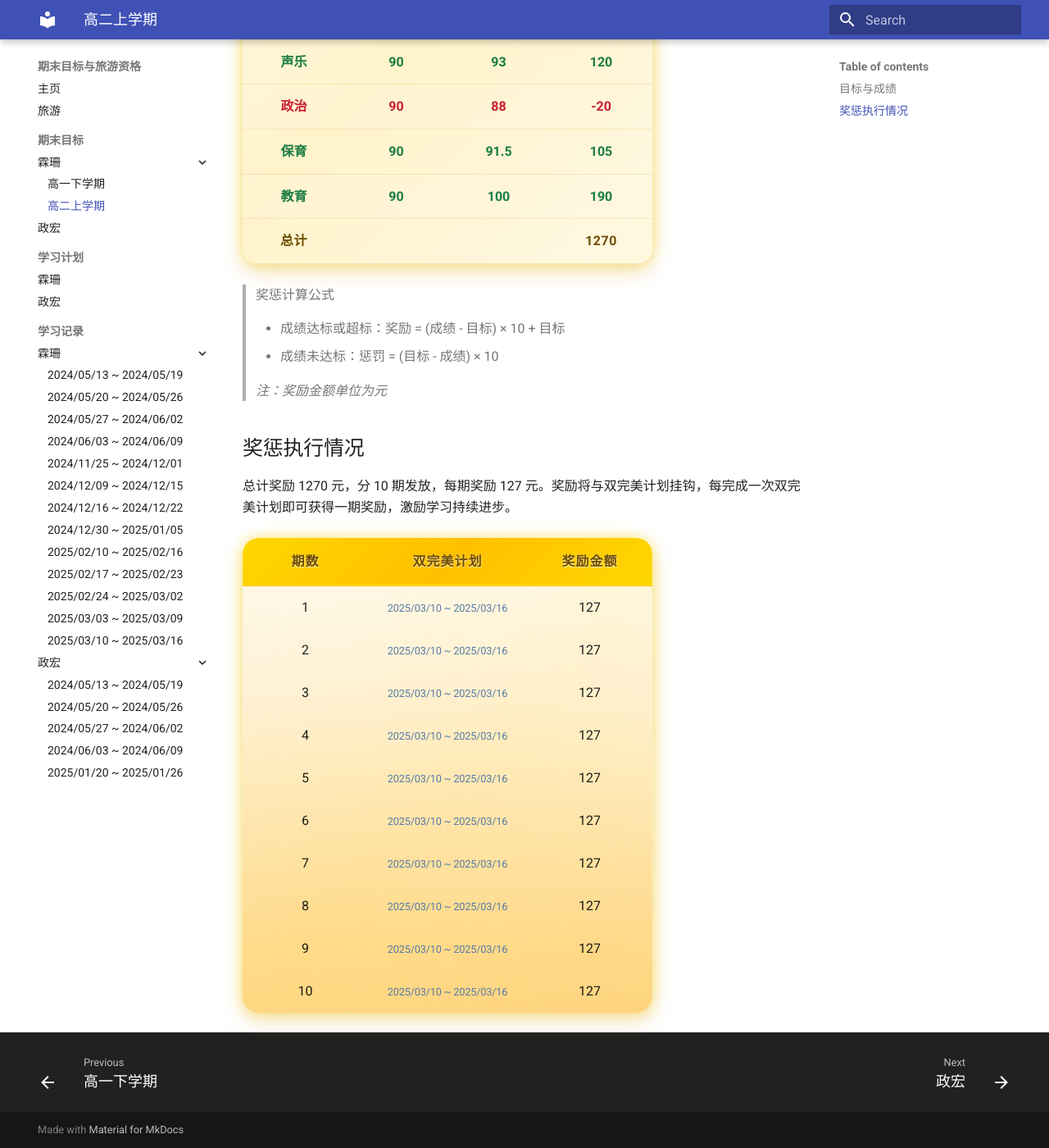
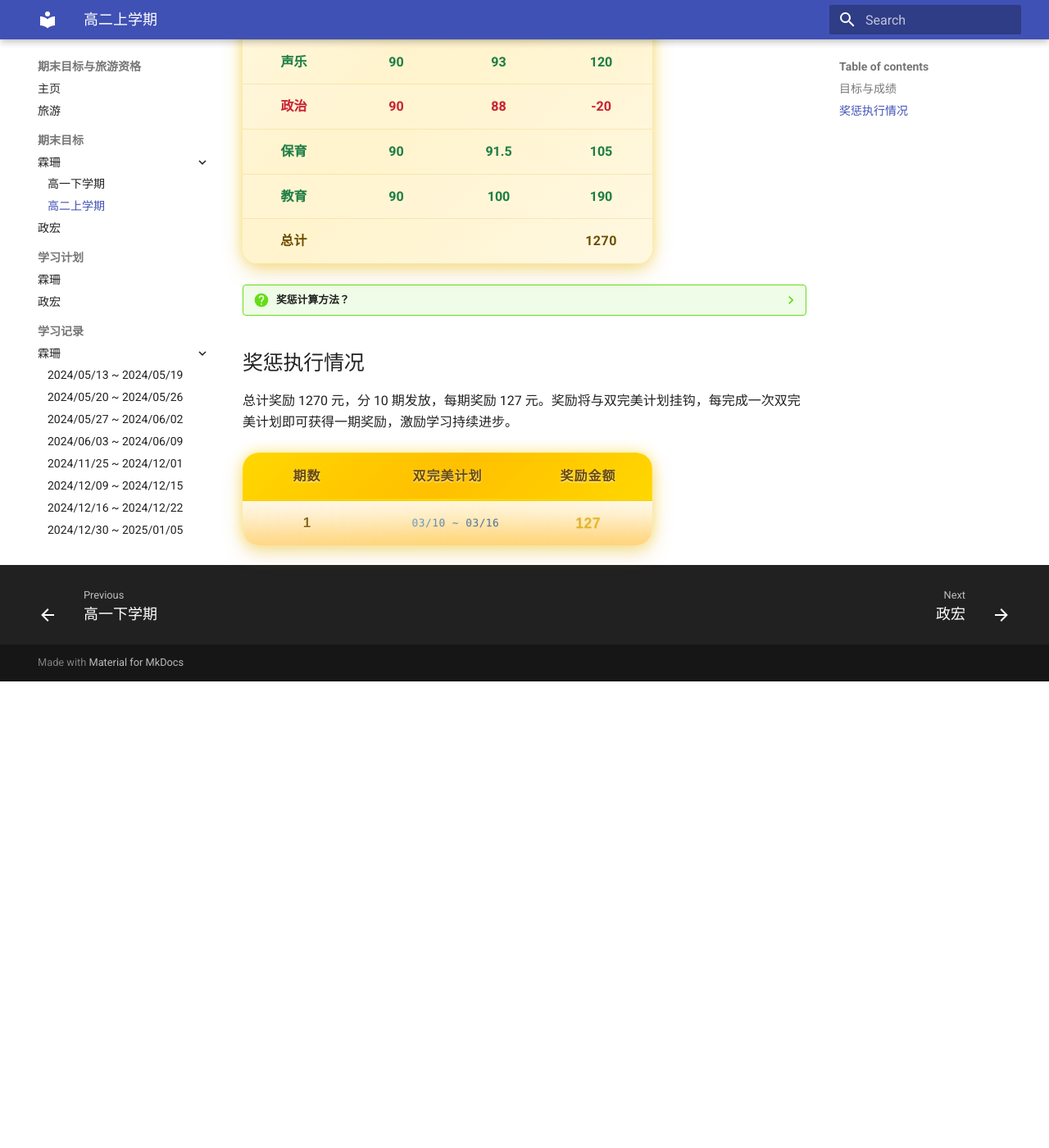
Before and after one commit to Flash-LHR/goal_and_vocation, an MkDocs documentation site: the page built from docs/study_goal/ls/grade11_s1.md, in a window 1280 px wide and 1400 px high, scrolled down 621 px. Shown: the whole window at 82% size. Built offline with MkDocs 1.6.1 and Material for MkDocs 9.7.7, drawn with Linux system fonts in a browser that asks for light colours; after the commit the page ends 1452 px from its top, so only the background shows below that; some of the changed lines change nothing that is shown.

Commit message:
beatiful

```diff
--- a/docs/study_goal/ls/grade11_s1.md
+++ b/docs/study_goal/ls/grade11_s1.md
@@ -291,11 +291,119 @@
   z-index: 4;
 }
 
-/* 添加时间文本样式 - 缩小日期字号 */
+/* 已有的时间文本样式 */
+.reward-table tr td:nth-child(2) a {
+  font-size: 0.85em;
+  letter-spacing: -0.2px;
+  color: #5a7ca8;
+}
+
+/* 美化第二个表格文字 */
+/* 期数样式 */
+.reward-table tr td:first-child {
+  font-family: 'Arial', sans-serif;
+  font-weight: 600;
+  color: #8e6b16;
+  text-shadow: 0 1px 1px rgba(255, 255, 255, 0.7);
+  font-size: 1.05em;
+}
+
+/* 时间范围样式优化 */
+.reward-table tr td:nth-child(2) a {
+  font-size: 1.0em;
+  font-family: 'Consolas', monospace;
+  background: linear-gradient(45deg, #4d6b96, #6d8cb8);
+  -webkit-background-clip: text;
+  background-clip: text;
+  color: transparent;
+  text-shadow: 0px 0px 1px rgba(255, 255, 255, 0.2);
+  letter-spacing: 0.5px;
+  font-weight: 500;
+  padding: 2px 4px;
+  position: relative;
+}
+
+/* 添加小图标效果 */
+.reward-table tr td:nth-child(2) a:before {
+  content: "📅";
+  font-size: 0.9em;
+  margin-right: 5px;
+  opacity: 0.8;
+  text-shadow: none;
+}
+
+/* 时间范围样式优化 - 更丰富多彩的渐变色彩 */
 .reward-table tr td:nth-child(2) a {
   font-size: 0.80em;
-  letter-spacing: -0.2px;
-  color: #5a7ca8;
+  font-family: 'Consolas', monospace;
+  background: linear-gradient(to right,
+    #5170a3 0%,
+    #6a93c5 25%,
+    #7cc5f0 50%,
+    #6a93c5 75%,
+    #5170a3 100%);
+  background-size: 200% auto;
+  -webkit-background-clip: text;
+  background-clip: text;
+  color: transparent;
+  text-shadow: 0 1px 2px rgba(0, 0, 0, 0.05);
+  letter-spacing: 0.5px;
+  font-weight: 500;
+  /* padding: 3px 6px; */
+  border-radius: 4px;
+  position: relative;
+  display: inline-block;
+  animation: shimmer-date 4s linear infinite;
+  transition: all 0.3s ease;
+  position: relative;
+  z-index: 5;
+}
+
+/* 添加日期背景和边框 */
+.reward-table tr td:nth-child(2) a:after {
+  content: '';
+  position: absolute;
+  top: 0;
+  left: 0;
+  right: 0;
+  bottom: 0;
+  background: linear-gradient(135deg, rgba(255, 255, 255, 0.12), rgba(255, 255, 255, 0.03));
+  border: 1px solid rgba(255, 255, 255, 0.2);
+  border-radius: 4px;
+  z-index: -1;
+  box-shadow: 0 1px 3px rgba(0, 0, 0, 0.05);
+  transition: all 0.3s ease;
+}
+
+/* 鼠标悬停效果改进 */
+.reward-table tr td:nth-child(2) a:hover {
+  background-position: right center;
+  transform: scale(1.05);
+}
+
+.reward-table tr td:nth-child(2) a:hover:after {
+  box-shadow: 0 2px 8px rgba(0, 107, 255, 0.15);
+  border-color: rgba(255, 255, 255, 0.4);
+}
+
+/* 日期背景动画 */
+@keyframes shimmer-date {
+  0% { background-position: 0% center; }
+  100% { background-position: 200% center; }
+}
+
+/* 奖励金额样式 */
+.reward-table tr td:last-child {
+  font-family: 'Arial', sans-serif;
+  font-weight: 700;
+  background: linear-gradient(to right, #d4af37, #f9d423);
+  -webkit-background-clip: text;
+  background-clip: text;
+  color: transparent;
+  text-shadow: 0px 1px 1px rgba(205, 127, 50, 0.2);
+  letter-spacing: 0.5px;
+  font-size: 1.1em;
+  position: relative;
 }
 </style>
 
@@ -380,12 +488,12 @@
   </tbody>
 </table>
 
-> 奖惩计算公式
->
-> - 成绩达标或超标：奖励 = (成绩 - 目标) × 10 + 目标
-> - 成绩未达标：惩罚 = (目标 - 成绩) × 10
->
-> *注：奖励金额单位为元*
+??? Question "奖惩计算方法？"
+
+    - 成绩达标或超标：奖励 = (成绩 - 目标) × 10 + 目标
+    - 成绩未达标：惩罚 = (目标 - 成绩) × 10
+
+    *注：奖励金额单位为元*
 
 ## 奖惩执行情况
 
@@ -402,52 +510,7 @@
   <tbody class="reward-table">
     <tr>
       <td class="cell">1</td>
-      <td class="cell"><a href="../../../study_record/ls/20250310_20250316/">2025/03/10 ~ 2025/03/16</a></td>
-      <td class="cell">127</td>
-    </tr>
-    <tr>
-      <td class="cell">2</td>
-      <td class="cell"><a href="../../../study_record/ls/20250310_20250316/">2025/03/10 ~ 2025/03/16</a></td>
-      <td class="cell">127</td>
-    </tr>
-    <tr>
-      <td class="cell">3</td>
-      <td class="cell"><a href="../../../study_record/ls/20250310_20250316/">2025/03/10 ~ 2025/03/16</a></td>
-      <td class="cell">127</td>
-    </tr>
-    <tr>
-      <td class="cell">4</td>
-      <td class="cell"><a href="../../../study_record/ls/20250310_20250316/">2025/03/10 ~ 2025/03/16</a></td>
-      <td class="cell">127</td>
-    </tr>
-    <tr>
-      <td class="cell">5</td>
-      <td class="cell"><a href="../../../study_record/ls/20250310_20250316/">2025/03/10 ~ 2025/03/16</a></td>
-      <td class="cell">127</td>
-    </tr>
-    <tr>
-      <td class="cell">6</td>
-      <td class="cell"><a href="../../../study_record/ls/20250310_20250316/">2025/03/10 ~ 2025/03/16</a></td>
-      <td class="cell">127</td>
-    </tr>
-    <tr>
-      <td class="cell">7</td>
-      <td class="cell"><a href="../../../study_record/ls/20250310_20250316/">2025/03/10 ~ 2025/03/16</a></td>
-      <td class="cell">127</td>
-    </tr>
-    <tr>
-      <td class="cell">8</td>
-      <td class="cell"><a href="../../../study_record/ls/20250310_20250316/">2025/03/10 ~ 2025/03/16</a></td>
-      <td class="cell">127</td>
-    </tr>
-    <tr>
-      <td class="cell">9</td>
-      <td class="cell"><a href="../../../study_record/ls/20250310_20250316/">2025/03/10 ~ 2025/03/16</a></td>
-      <td class="cell">127</td>
-    </tr>
-    <tr>
-      <td class="cell">10</td>
-      <td class="cell"><a href="../../../study_record/ls/20250310_20250316/">2025/03/10 ~ 2025/03/16</a></td>
+      <td class="cell"><a href="../../../study_record/ls/20250310_20250316/">03/10 ~ 03/16</a></td>
       <td class="cell">127</td>
     </tr>
   </tbody>
--- a/mkdocs.yml
+++ b/mkdocs.yml
@@ -51,6 +51,7 @@
       generic: true
   - pymdownx.tasklist:
       custom_checkbox: true
+  - pymdownx.details
 
 theme:
   name: material
```
